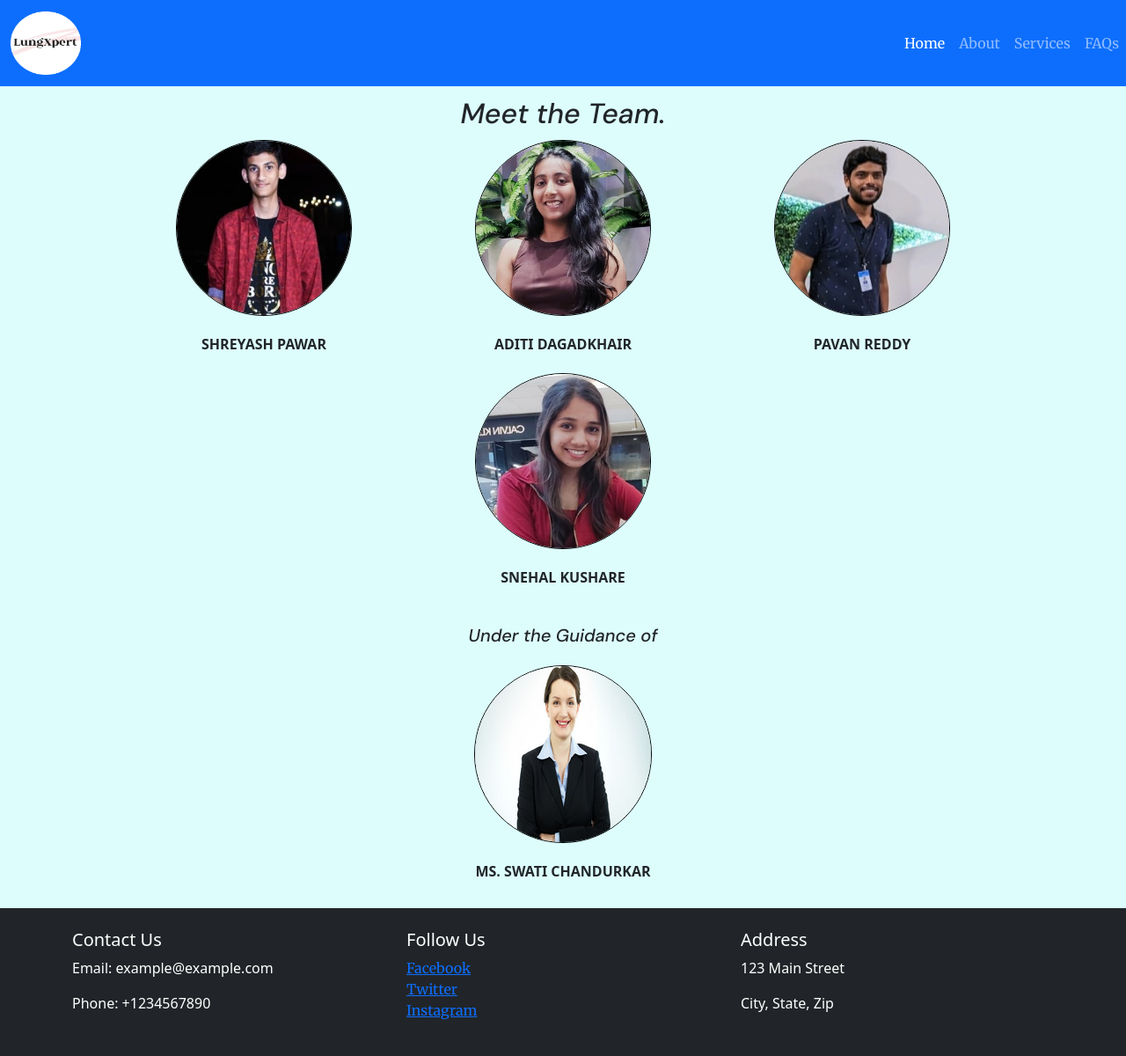
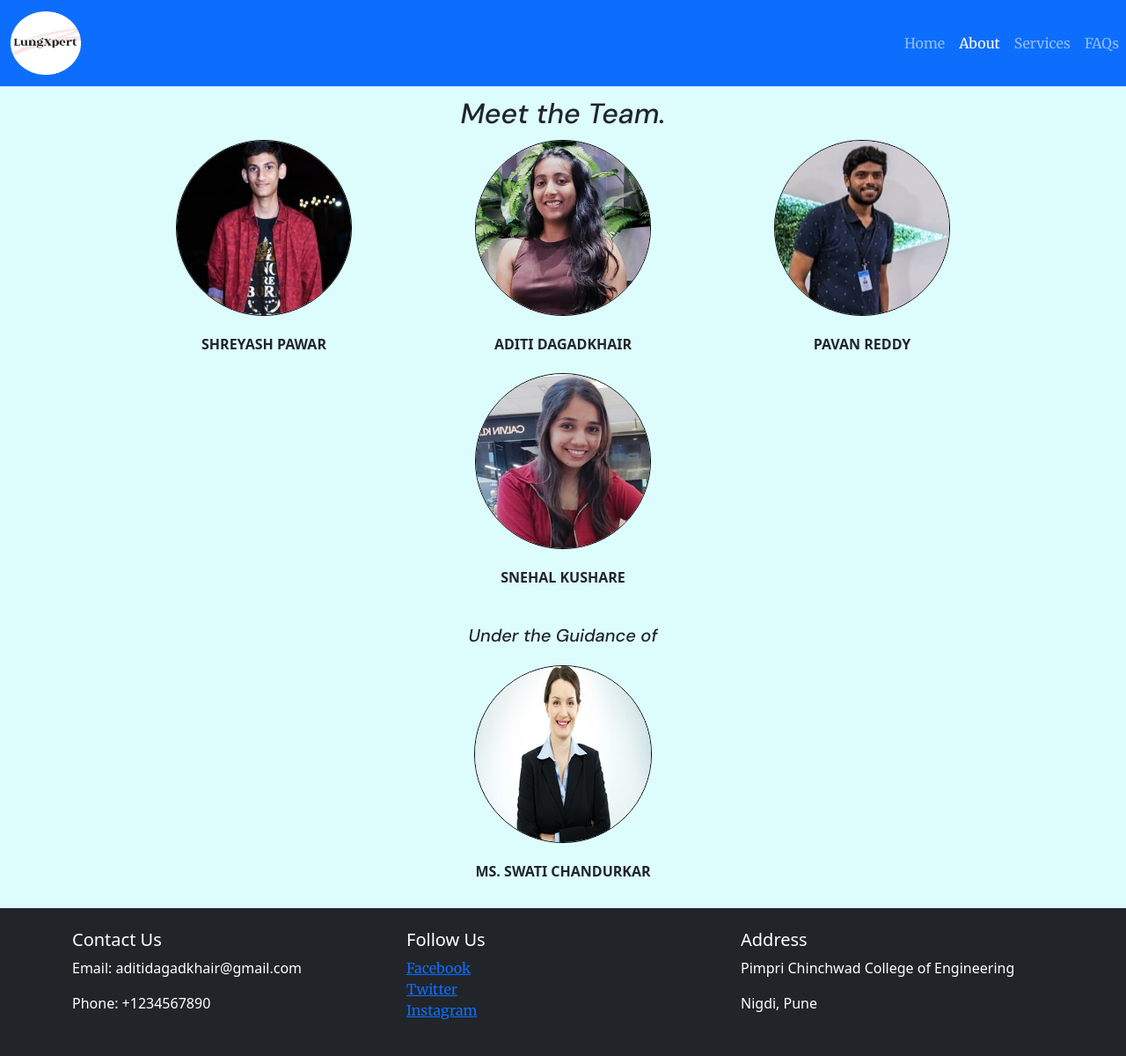
Before and after one commit to aditidagadkhair30/LungXpert, a Flask app: page /about in a window 1280 px wide. Shown: the whole page at 88% size. Run offline with Flask 3, Linux system fonts and the light colour scheme.

Commit message:
glitches resolved

```diff
--- a/app.py
+++ b/app.py
@@ -4,10 +4,8 @@ import os
 from werkzeug.utils import secure_filename
 import cv2
 import pickle
-import imutils
 from tensorflow.keras.models import load_model
 # from pushbullet import PushBullet
-import joblib
 import numpy as np
 
 # Loading Model
--- a/static/css/style.css
+++ b/static/css/style.css
@@ -50,6 +50,12 @@ body{
     border: white;
     padding: 12px 24px;
 }
+.rounded-circle:hover{
+    cursor: pointer;
+    padding: 4px;
+}
+
+
 .team-images{
     justify-content: center;
 }
--- a/templates/about.html
+++ b/templates/about.html
@@ -23,7 +23,7 @@
     <nav class="navbar navbar-expand-lg navbar-dark bg-primary fixed-top">
 
         <div class="container-fluid">
-            <a class="navbar-brand" href="#">
+            <a class="navbar-brand" href="/">
                 <img src="{{url_for('static',filename='images/logo.png')}}" alt="" width="80" height="72">
                 <span style="margin-left: 2px;">
 
@@ -39,10 +39,10 @@
             <div class=" collapse navbar-collapse .justify-content-end" id="navbarSupportedContent">
                 <ul class="navbar-nav me-auto mb-2 mb-lg-0">
                     <li class="nav-item" >
-                        <a class="nav-link active" aria-current="page" href="/">Home</a>
+                        <a class="nav-link" aria-current="page" href="/">Home</a>
                     </li>
                     <li class="nav-item">
-                        <a class="nav-link about" href="/about">About</a>
+                        <a class="nav-link active" href="/about">About</a>
                     </li>
                     <li class="nav-item">
                         <a class="nav-link" href="/services">Services</a>
@@ -65,25 +65,25 @@
     <div class="row team-images">
         <div class="col-sm-3 " style="height: 225px; width: 300px; margin: 20px;
         display: flex; flex-direction: column; align-items: center; justify-content: center;">
-            <img src="{{url_for('static',filename='images/shreyash.jpg')}}" class="rounded-circle" alt="Shreyash Pawar" style="aspect-ratio: 1; height: 200px; border: 1px solid black;">
+            <img src="{{url_for('static',filename='images/shreyash.jpg')}}" class="rounded-circle " alt="Shreyash Pawar" style="aspect-ratio: 1; height: 200px; border: 1px solid black;">
             <p style="margin-top: 20px; font-weight: bold;">SHREYASH PAWAR</p>
         </div>
 
         <div class="col-sm-3" style="height: 225px; width: 300px; margin: 20px;
         display: flex; flex-direction: column; align-items: center; justify-content: center;">
-            <img src="{{url_for('static',filename='images/aditi.jpg')}}" class="rounded-circle" alt="Shreyash Pawar" style="aspect-ratio: 1; height: 200px; border: 1px solid black;">
+            <img src="{{url_for('static',filename='images/aditi.jpg')}}" class="rounded-circle " alt="Shreyash Pawar" style="aspect-ratio: 1; height: 200px; border: 1px solid black;">
             <p style="margin-top: 20px; font-weight: bold;">ADITI DAGADKHAIR</p>
         </div>
 
         <div class="col-sm-3 " style="height: 225px; width: 300px; margin: 20px;
         display: flex; flex-direction: column; align-items: center; justify-content: center;">
-            <img src="{{url_for('static',filename='images/pavan.jpg')}}" class="rounded-circle" alt="Shreyash Pawar" style="aspect-ratio: 1; height: 200px;border: 1px solid black;">
+            <img src="{{url_for('static',filename='images/pavan.jpg')}}" class="rounded-circle " alt="Shreyash Pawar" style="aspect-ratio: 1; height: 200px;border: 1px solid black;">
             <p style="margin-top: 20px; font-weight: bold;">PAVAN REDDY</p>
         </div>
 
         <div class="col-sm-3 " style="height: 225px; width: 300px; margin: 20px;
         display: flex; flex-direction: column; align-items: center; justify-content: center;">
-            <img src="{{url_for('static',filename='images/snehal.jpg')}}" class="rounded-circle" alt="Shreyash Pawar" style="aspect-ratio: 1; height: 200px;border: 1px solid black;">
+            <img src="{{url_for('static',filename='images/snehal.jpg')}}" class="rounded-circle " alt="Shreyash Pawar" style="aspect-ratio: 1; height: 200px;border: 1px solid black;">
             <p style="margin-top: 20px; font-weight: bold;">SNEHAL KUSHARE</p>
         </div>
 
@@ -95,7 +95,7 @@
 
      <div class="col-sm-3 " style="height: 250px; width: 300px; margin: 20px;
         display: flex; flex-direction: column; align-items: center; justify-content: center;">
-            <img src="{{url_for('static',filename='images/xyz.jpg')}}" class="rounded-circle" alt="Shreyash Pawar" style="aspect-ratio: 1; border: 1px solid black;">
+            <img src="{{url_for('static',filename='images/xyz.jpg')}}" class="rounded-circle " alt="Shreyash Pawar" style="aspect-ratio: 1; border: 1px solid black;">
             <p style="margin-top: 20px; font-weight: bold;">MS. SWATI CHANDURKAR</p>
         </div>
 
@@ -107,7 +107,7 @@
         <div class="row">
             <div class="col-md-4">
                 <h5>Contact Us</h5>
-            <p>Email: example@example.com</p>
+            <p>Email: aditidagadkhair@gmail.com</p>
             <p>Phone: +1234567890</p>
         </div>
         <div class="col-md-4">
@@ -120,8 +120,8 @@
         </div>
         <div class="col-md-4">
             <h5>Address</h5>
-            <p>123 Main Street</p>
-            <p>City, State, Zip</p>
+            <p>Pimpri Chinchwad College of Engineering</p>
+            <p>Nigdi, Pune</p>
         </div>
     </div>
 </div>
--- a/templates/resultp.html
+++ b/templates/resultp.html
@@ -74,6 +74,7 @@
                 <div class="navbar-nav">
                     <a class="nav-link active" id='nav-link' aria-current="page" href="/">Home</a>
                     <a class="nav-link" id='nav-link' href="/pneumonia">Detect Pnemonia</a>
+                    <a class="nav-link" id='nav-link' href="/covid">Detect Covid</a>
                 </div>
             </div>
         </div>
```
Also changed, not shown: templates/faq.html (+6 -6 lines), templates/index.html (+4 -4 lines), templates/services.html (+23 -12 lines), 1 other file.
